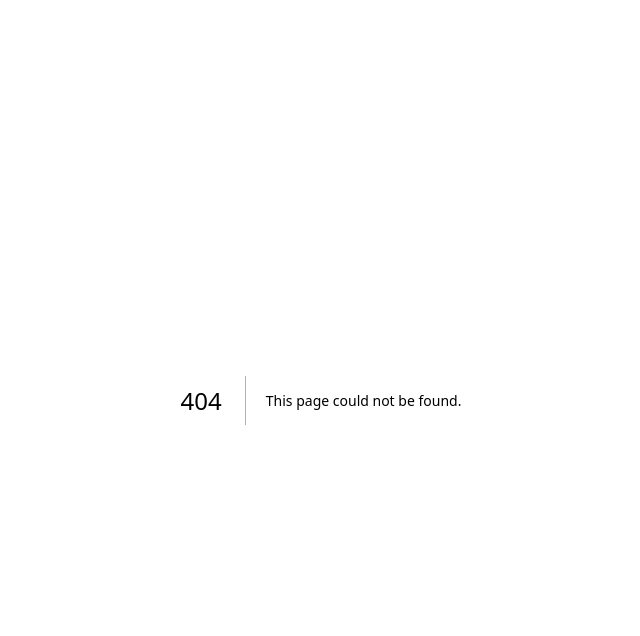
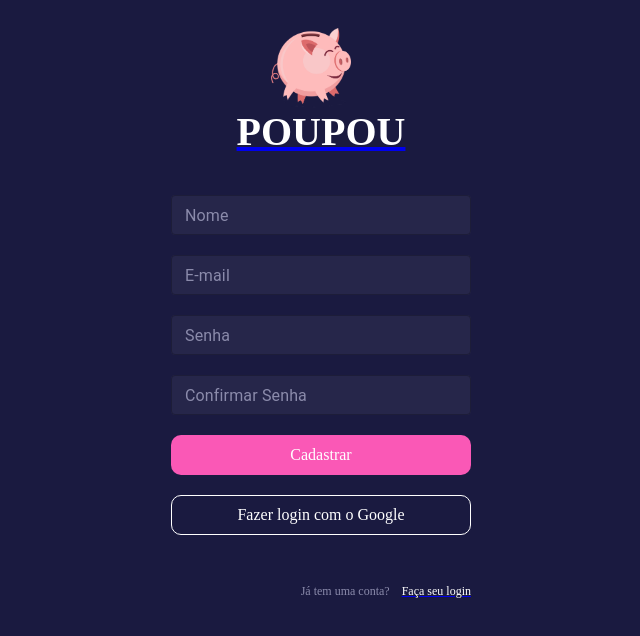
Before and after one commit to eduardogw06/poupou-front, a Next.js app: page /register in a window 1280 px wide. Before the commit this address had no page. Shown: the top 636 px of the page, without its empty margins (319-959 px from the left). Built offline with nearby package versions, Linux system fonts and the light colour scheme.

Commit message:
feat: register page

```diff
--- /dev/null
+++ b/src/pages/register/Register.styles.ts
@@ -0,0 +1,66 @@
+import { rgba } from "polished";
+import styled from "styled-components";
+
+const Container = styled.div`
+    padding: ${(props: any) => {
+        const sizes = props.theme.sizes;
+
+        return `${sizes.medium4} ${sizes.none} ${sizes.medium4} ${sizes.none}`;
+    }};
+
+    display: flex;
+    align-content: center;
+    flex-direction: column;
+    align-items: center;
+    justify-content: center;
+    overflow: hidden;
+`;
+
+const FormContainer = styled.div`
+    display: flex;
+    flex-direction: column;
+    padding: ${(props: any) => {
+        const sizes = props.theme.sizes;
+
+        return `${sizes.large3} ${sizes.none}  ${sizes.large3} ${sizes.none}`;
+    }};
+
+    @media (${(props) => props.theme.media.md}) {
+        width: 300px
+
+    };
+
+     > div {
+        margin-bottom: 20px;
+     }
+
+     > div > div > input {
+        background: ${rgba(255, 255, 255, 0.05)};
+        color: #FFFFFF;
+        border-radius: ${props => props.theme.sizes.small1}
+     }
+
+     > div > div  {
+        &:hover {
+            > fieldset {
+                border: 1px solid #8B8BAB !important;
+            }
+
+        }
+     }
+
+     > div > label {
+        color: #8B8BAB;
+     }
+
+     .css-1sumxir-MuiFormLabel-root-MuiInputLabel-root.Mui-focused {
+        color: #8B8BAB
+     }
+
+     .css-9ddj71-MuiInputBase-root-MuiOutlinedInput-root.Mui-focused .MuiOutlinedInput-notchedOutline {
+        border-color: #8B8BAB;
+        border-width: 2px;
+     }
+`;
+
+export { Container, FormContainer }
--- /dev/null
+++ b/src/pages/register/index.tsx
@@ -0,0 +1,58 @@
+import Button from "../../components/common/Button/Button";
+import Input from "../../components/common/Input/Input";
+import Logo from "../../components/common/Logo/Logo";
+import QuestionText from "../../components/common/QuestionText/QuestionText";
+import { Container, FormContainer } from "./Register.styles";
+
+export default function Login(): JSX.Element {
+  return (
+    <Container>
+      <Logo showImage={true} imageSide="bottom" />
+      <FormContainer>
+        <Input
+          id="name"
+          label="Nome"
+          type="text"
+          variant="outlined"
+          size="small"
+          autocomplete="off"
+        />
+        <Input
+          id="email"
+          label="E-mail"
+          type="email"
+          variant="outlined"
+          size="small"
+        />
+        <Input
+          id="password"
+          label="Senha"
+          type="password"
+          variant="outlined"
+          size="small"
+        />
+        <Input
+          id="confirmPassword"
+          label="Confirmar Senha"
+          type="password"
+          variant="outlined"
+          size="small"
+        />
+
+        <Button text="Cadastrar" size="medium" fullWidth={true} />
+        <Button
+          text="Fazer login com o Google"
+          size="medium"
+          fullWidth={true}
+          outlined={true}
+        />
+
+        <QuestionText
+          text="Já tem uma conta?"
+          linkText="Faça seu login"
+          href="/login"
+        />
+      </FormContainer>
+    </Container>
+  );
+}
```
